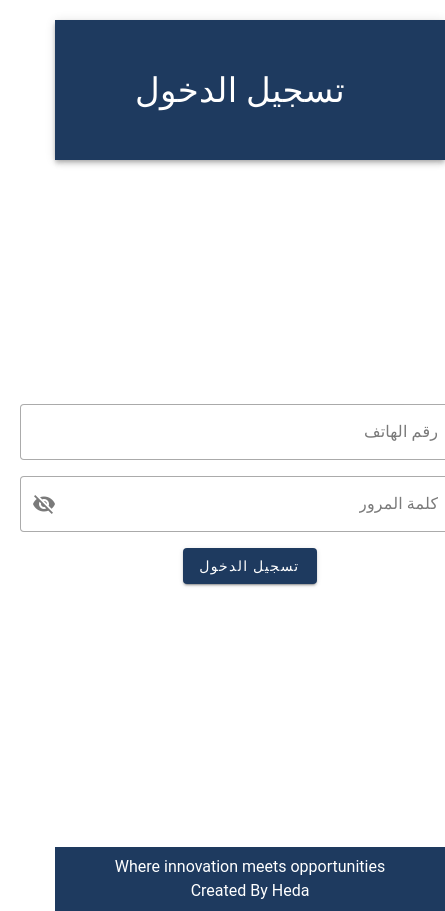
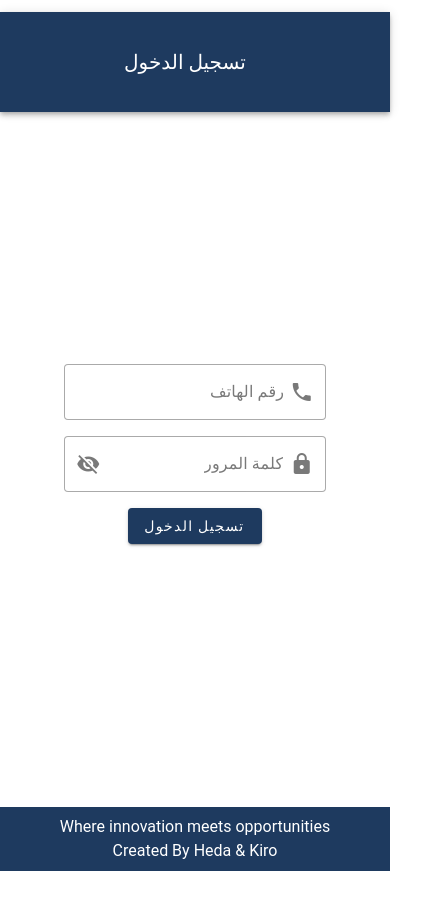
Before and after one commit to Kirolos-Nabil-0/nero-project, a Vue app in the folder client/: page /login in a window 390 px wide. Shown: the whole page, 445 px wide, since content can reach past the window. After the commit the page ends 871 px from the top, so only its background shows below. Built offline with nearby package versions, Linux system fonts and the light colour scheme.

Commit message:
login responsive and footer

```diff
--- a/client/src/components/BaseFooter.vue
+++ b/client/src/components/BaseFooter.vue
@@ -5,7 +5,7 @@
       <p>Where innovation meets opportunities</p>
     </div>
     <div>
-      <p>Created By Heda </p>
+      <p>Created By Heda & Kiro </p>
     </div>
 
   </v-footer>
--- a/client/src/layouts/auth.vue
+++ b/client/src/layouts/auth.vue
@@ -1,11 +1,9 @@
 <template>
   <v-locale-provider rtl>
-
     <v-app>
       <v-main>
         <v-container class="text-center d-flex flex-column">
           <RouterView />
-
         </v-container>
       </v-main>
       <BaseFooter />
@@ -14,8 +12,4 @@
 </template>
 
 <script setup>
-
-
-
-
 </script>
--- a/client/src/pages/login.vue
+++ b/client/src/pages/login.vue
@@ -1,12 +1,13 @@
 <template>
-  <VAppBar class="mt-5" height="140" color="#1E3A5F">
-    <VToolbarTitle class="text-h4">
+  <VAppBar :class="$display.smAndDown ? 'mt-3' : 'mt-5'" :height="$display.smAndDown ? 100 : 140" color="#1E3A5F">
+    <VToolbarTitle class="text-h5 text-sm-h4">
       تسجيل الدخول
     </VToolbarTitle>
   </VAppBar>
 
   <v-container class="d-flex justify-center align-center" style="min-height: 80vh;">
-    <v-card class="pa-5" max-width="900" min-width="500" variant="text">
+    <v-card class="pa-4" :max-width="$display.smAndDown ? '100%' : '500px'"
+      :min-width="$display.smAndDown ? '90%' : '500px'" variant="text">
       <v-form ref="form" @submit.prevent="login" v-model="valid">
         <v-text-field label="رقم الهاتف" variant="outlined" prepend-inner-icon="mdi-phone" dense hide-details
           v-model="phone" class="mb-4" :disabled="loading" :rules="[
@@ -43,7 +44,7 @@
 import { ref } from 'vue';
 import { useUserStore } from '@/stores/user';
 import { useRouter } from 'vue-router';
-import { VAlert } from 'vuetify/components';
+import { useDisplay } from 'vuetify';
 
 const valid = ref(false);
 const form = ref(null);
@@ -55,6 +56,7 @@ const loading = ref(false);
 const errorMessages = ref([]);
 const userStore = useUserStore();
 const router = useRouter();
+const $display = useDisplay();
 
 const login = async () => {
   errorMessages.value = [];
@@ -78,6 +80,21 @@ const login = async () => {
 
 <style>
 .v-toolbar-title__placeholder {
-  overflow: visible !important
+  overflow: visible !important;
+}
+
+@media (max-width: 600px) {
+  .v-app-bar {
+    height: 100px !important;
+  }
+
+  .v-card {
+    max-width: 100% !important;
+    min-width: 90% !important;
+  }
+
+  .v-toolbar-title {
+    font-size: 20px !important;
+  }
 }
 </style>
```
Also changed, not shown: 1 other file (tests, documents, lock files or other folders).
